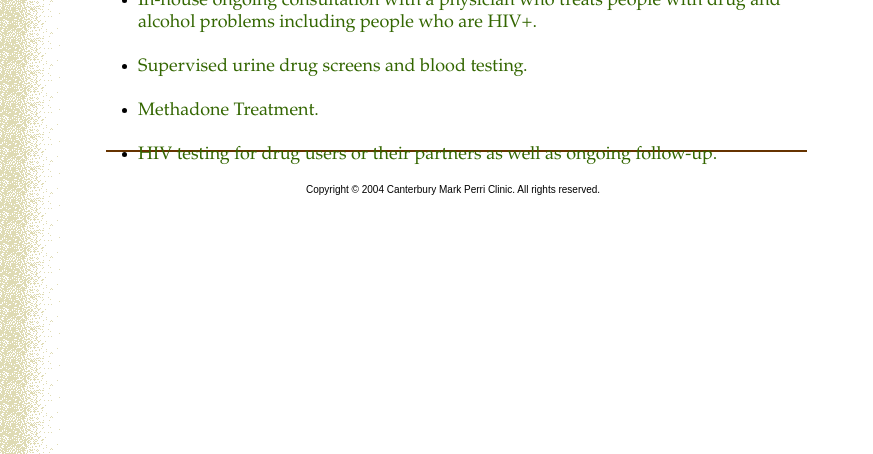
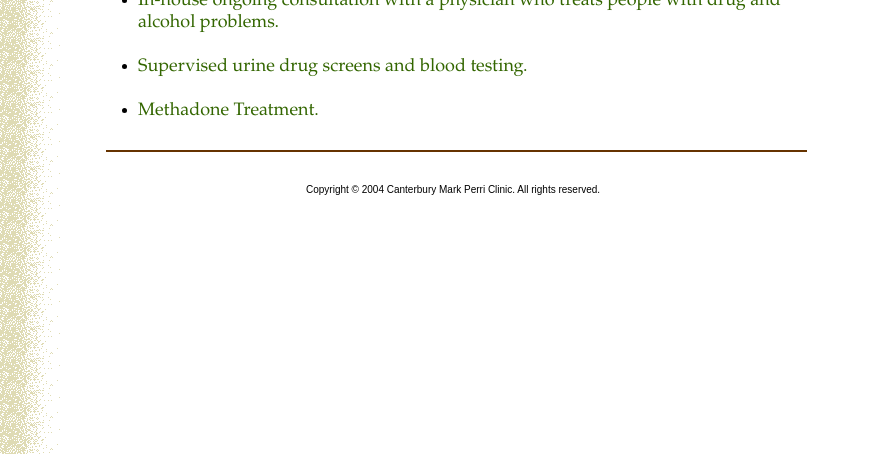
Before and after one commit to canterburyclinic/canterburyclinic.github.io, a plain HTML site: page What_We_Offer/Medical_Health_Services/medical_health_services.html in a window 1280 px wide. Shown: the part 346-800 px from the top of the page, without its empty margins (0-873 px from the left). Drawn offline with Linux system fonts and the light colour scheme.

Commit message:
Edit info text

```diff
--- a/What_We_Offer/Medical_Health_Services/medical_health_services.html
+++ b/What_We_Offer/Medical_Health_Services/medical_health_services.html
@@ -162,11 +162,10 @@ DIV#Picture584LYR { position:absolute; visibility:inherit; top:47; left:0; width
     ../background.gif"><A HREF="Javascript:void(0) " onMouseOver="return(F_e('Picture606', F_MV))"><IMG ID="Picture606" HEIGHT=128 WIDTH=641 SRC="../../Background_plain.jpg" BORDER=0 ALT=""></A></LAYER></DIV><DIV ID="Text4LYR"><LAYER ID="Text4LYR"
      VISIBILITY=INHERIT TOP=320 LEFT=98 WIDTH=702 HEIGHT=168 Z-INDEX=2>
     <UL>
-        <LI><FONT COLOR="#336600" SIZE="+1" FACE="Garamond,serif">In-house ongoing consultation with a physician who treats people with drug and alcohol problems including people who are HIV+.<BR>&nbsp;</FONT></LI>
+        <LI><FONT COLOR="#336600" SIZE="+1" FACE="Garamond,serif">In-house ongoing consultation with a physician who treats people with drug and alcohol problems.<BR>&nbsp;</FONT></LI>
         <LI><FONT COLOR="#336600" SIZE="+1" FACE="Garamond,serif">Supervised urine drug screens and blood testing.<BR>&nbsp;</FONT></LI>
         <LI><FONT COLOR="#336600" SIZE="+1" FACE="Garamond,serif">Methadone Treatment.<BR>&nbsp;</FONT></LI>
-        <LI><FONT COLOR="#336600" SIZE="+1" FACE="Garamond,serif">HIV testing for drug users or their partners as well as ongoing follow-up.</FONT></LI>
-    </UL>
+     </UL>
     </LAYER></DIV><DIV ID="Text1LYR"><LAYER ID="Text1LYR" VISIBILITY=INHERIT TOP=28 LEFT=294 WIDTH=276 HEIGHT=108 Z-INDEX=3>
     <P ALIGN=CENTER><B><FONT COLOR="#663300" SIZE="+3" FACE="Garamond,serif">CANTERBURY<BR>MARK PERRI<BR>CLINIC</FONT></B></P>
     </LAYER></DIV><DIV ID="Picture595LYR"><LAYER ID="Picture595LYR" VISIBILITY=INHERIT TOP=153 LEFT=274 WIDTH=289 HEIGHT=41 Z-INDEX=4  background="../background.gif"><IMG ID="Picture595" HEIGHT=41 WIDTH=289 SRC="../../A_Private.jpg" BORDER=0 ALT="">
```
Also changed, not shown: What_We_Offer/Psycho-Social_Services/psycho-social_services.html (+1 -0 lines).
